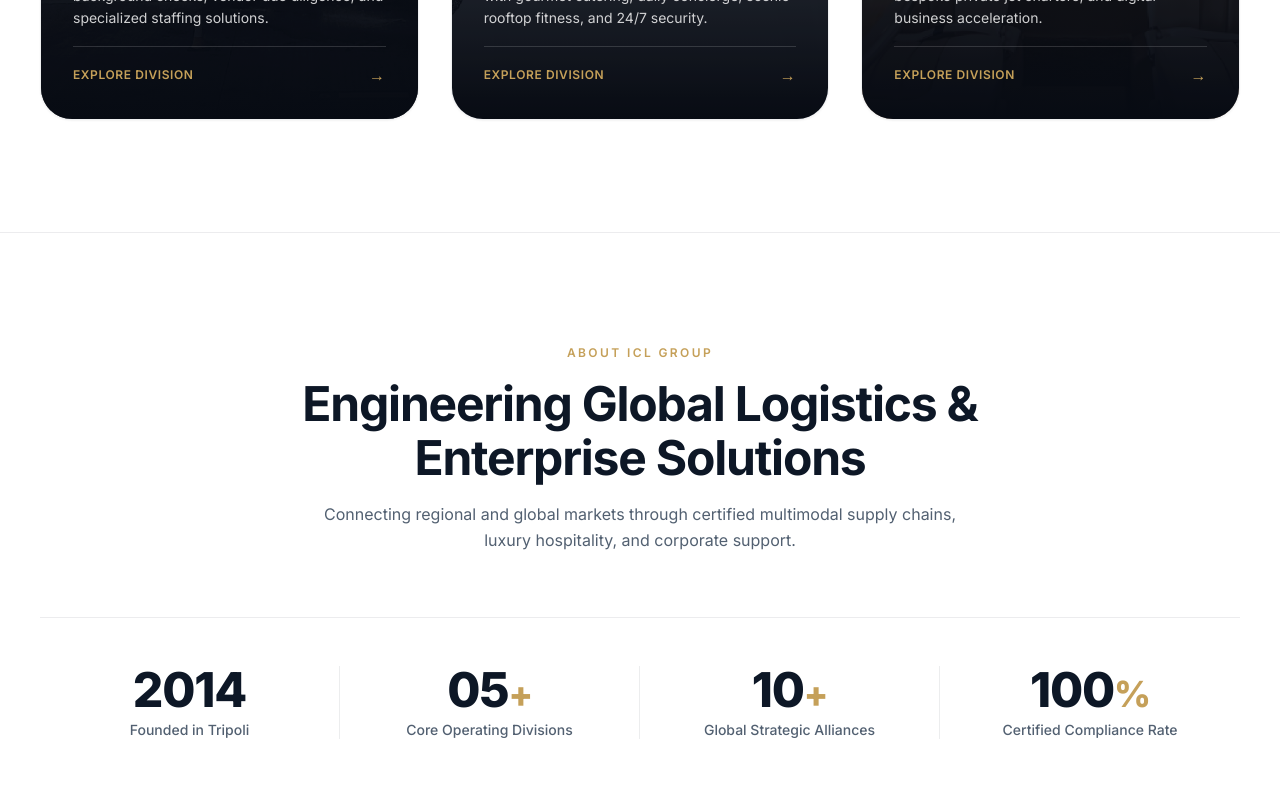
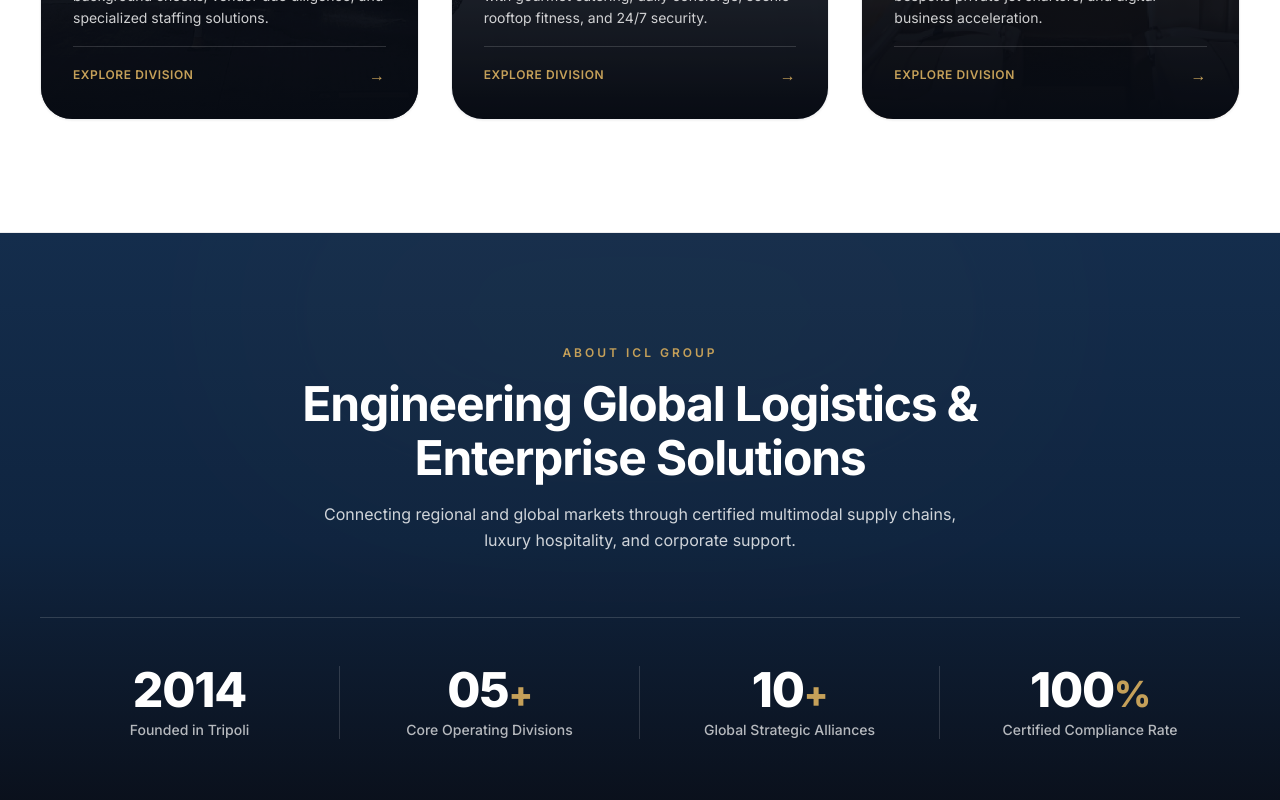
Before and after one commit to yasinshkab/icl, a Next.js app: page /en in a window 1280 px wide. Shown: the part 1420-2220 px from the top of the page. Built offline with nearby package versions, Linux system fonts and the light colour scheme.

Commit message:
style: apply corporate blue gradient and white typography to About ICL section

```diff
--- a/src/components/sections/DiscoverICL.tsx
+++ b/src/components/sections/DiscoverICL.tsx
@@ -28,18 +28,23 @@
   ];
 
   return (
-    <section className="bg-white text-foreground py-20 md:py-28 border-b border-border" id="about">
-      <div className="mx-auto max-w-7xl px-6 sm:px-8 lg:px-10">
-        {/* Centered High-Impact Headline & Reduced Concise Overview */}
+    <section className="bg-gradient-to-b from-[#142d4c] via-[#0f243f] to-[#090d16] text-white py-20 md:py-28 relative overflow-hidden" id="about">
+      {/* Subtle Background Accent Lighting */}
+      <div className="pointer-events-none absolute inset-0 opacity-15 overflow-hidden">
+        <div className="absolute -top-24 left-1/2 -translate-x-1/2 w-[800px] h-[350px] bg-accent/20 blur-[120px] rounded-full" />
+      </div>
+
+      <div className="mx-auto max-w-7xl px-6 sm:px-8 lg:px-10 relative z-10">
+        {/* Centered High-Impact Headline & Concise Overview */}
         <div className="text-center max-w-3xl mx-auto space-y-4">
           <FadeIn>
-            <p className="text-xs font-semibold uppercase tracking-[0.2em] text-accent">
-              {locale === "ar" ? "عن المجموعة" : "About ICL Group"}
+            <p className="text-xs font-semibold uppercase tracking-[0.25em] text-accent">
+              {locale === "ar" ? "عن المجموعة" : "ABOUT ICL GROUP"}
             </p>
           </FadeIn>
 
           <FadeIn delay={0.05}>
-            <h2 className="text-3xl sm:text-4xl md:text-5xl font-bold tracking-tight text-foreground leading-[1.12]">
+            <h2 className="text-3xl sm:text-4xl md:text-5xl font-bold tracking-tight text-white leading-[1.12]">
               {locale === "ar"
                 ? "نقود سلاسل الإمداد والخدمات المؤسسية بتميز"
                 : "Engineering Global Logistics & Enterprise Solutions"}
@@ -47,7 +52,7 @@
           </FadeIn>
 
           <FadeIn delay={0.1}>
-            <p className="mx-auto max-w-2xl text-sm sm:text-base text-muted leading-relaxed font-normal">
+            <p className="mx-auto max-w-2xl text-sm sm:text-base text-white/80 leading-relaxed font-normal">
               {locale === "ar"
                 ? "نربط الأسواق المحلية والإقليمية بالعالم عبر سلاسل إمداد لوجستية معتمدة، ضيافة تنفيذية فاخرة، وحلول أعمال متكاملة."
                 : "Connecting regional and global markets through certified multimodal supply chains, luxury hospitality, and corporate support."}
@@ -57,15 +62,15 @@
 
         {/* Horizontal Metrics Strip with Vertical Hairline Dividers */}
         <FadeIn delay={0.15}>
-          <div className="mt-16 pt-12 border-t border-border">
-            <div className="grid grid-cols-2 lg:grid-cols-4 gap-8 lg:gap-0 lg:divide-x lg:divide-border rtl:lg:divide-x-reverse">
+          <div className="mt-16 pt-12 border-t border-white/15">
+            <div className="grid grid-cols-2 lg:grid-cols-4 gap-8 lg:gap-0 lg:divide-x lg:divide-white/15 rtl:lg:divide-x-reverse">
               {metrics.map((m) => (
                 <div key={m.label} className="text-center px-4 lg:px-8 space-y-1.5">
-                  <div className="text-4xl sm:text-5xl font-extrabold tracking-tight text-foreground">
+                  <div className="text-4xl sm:text-5xl font-extrabold tracking-tight text-white">
                     <span>{m.value}</span>
                     {m.unit && <span className="text-accent text-3xl sm:text-4xl">{m.unit}</span>}
                   </div>
-                  <p className="text-xs sm:text-sm text-muted font-medium leading-snug">
+                  <p className="text-xs sm:text-sm text-white/70 font-medium leading-snug">
                     {m.label}
                   </p>
                 </div>
```
